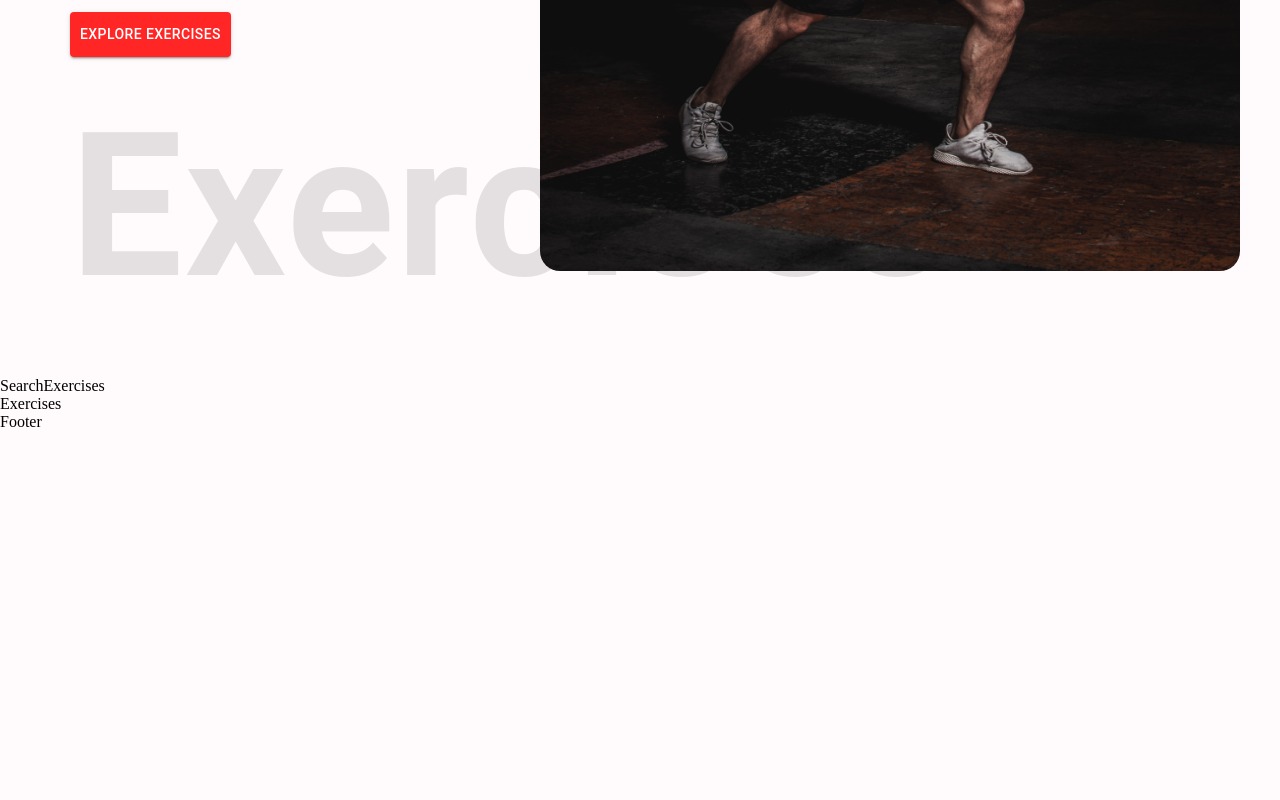
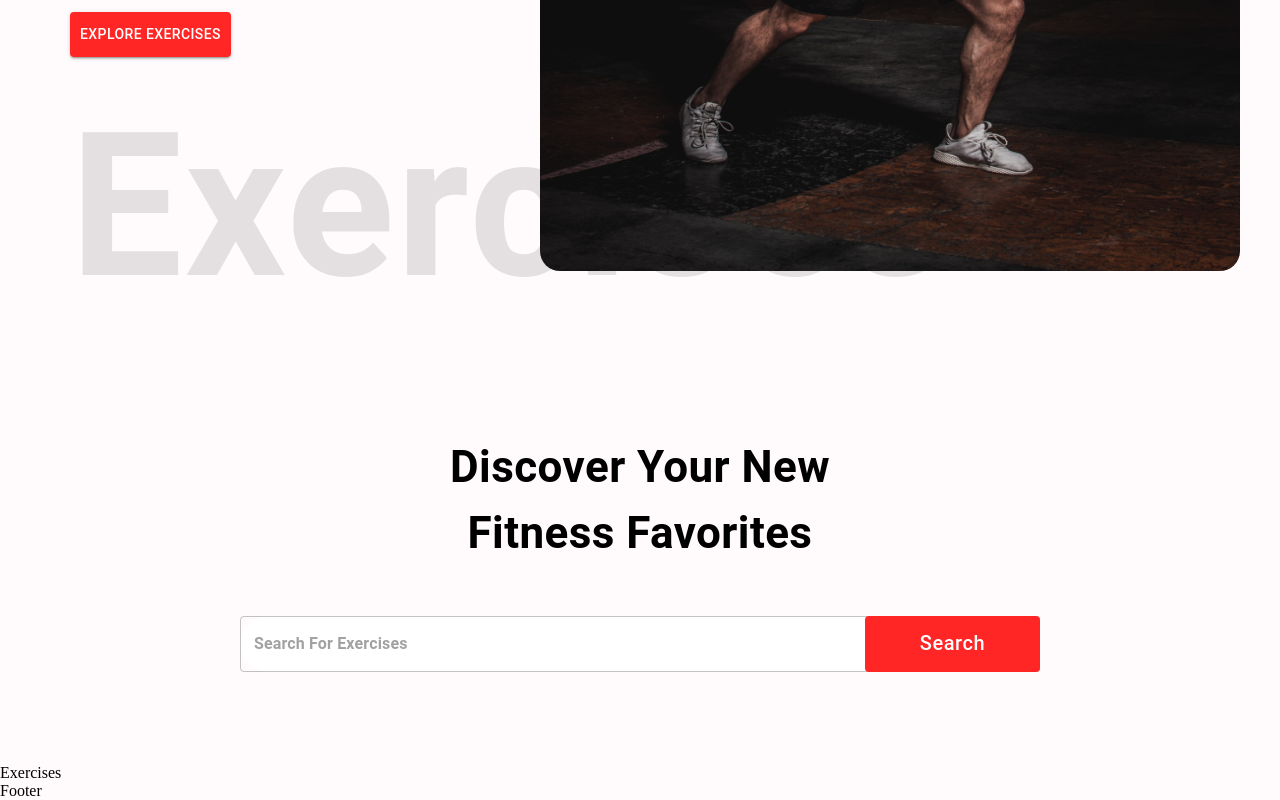
Before and after one commit to garyzhuo/KineticKings, a React (Create React App) app: page / in a window 1280 px wide. Shown: the part 595-1395 px from the top of the page. Before the commit the page ends 1026 px from the top, so only its background shows below. Built offline with nearby package versions, Linux system fonts and the light colour scheme.

Commit message:
Added styling and comments to allow user to follow

```diff
--- a/src/components/SearchExercises.js
+++ b/src/components/SearchExercises.js
@@ -1,8 +1,55 @@
-import React from 'react'
+import React, { useEffect, useState } from 'react'
+import { Box, Button, Stack, TextField, Typography } from '@mui/material'
+
 
 const SearchExercises = () => {
     return (
-        <div>SearchExercises</div>
+        <Stack alignItems='center' mt='37px'
+            justifyContent="center" p="20px">
+            <Typography fontWeight={700} sx={{
+                fontSize: { lg: '44px', xs: '30px' }
+            }}
+                mb='50px' textAlign='center'>
+                Discover Your New <br />
+                Fitness Favorites
+            </Typography>
+            <Box position='relative' mb='72px'>
+                <TextField
+                    sx={{
+                        input: {
+                            fontWeight: '700',
+                            border: 'none',
+                            borderRadius: '4px'
+                        },
+                        width: {
+                            lg: '800px',
+                            xs: '350px'
+                        },
+                        backgroundColor: '#FFF',
+                        borderRadius: '40px'
+                    }}
+                    height='76px'
+                    value=""
+                    onChange={(e) => { }}
+                    placeholder='Search For Exercises'
+                    type='text'
+                />
+                <Button className='search-btn'
+                    sx={{
+                        bgcolor: '#FF2625',
+                        color: '#FFF',
+                        textTransform: 'none',
+                        width: { lg: '175px', xs: '80px' },
+                        fontSize: { lg: '20px', xs: '14px' },
+                        height: '56px',
+                        position: 'absolute',
+                        right: '0'
+                    }}
+                >
+                    Search
+                </Button>
+            </Box>
+        </Stack>
     )
 }
 
```
Also changed, not shown: src/components/HeroBanner.js (+8 -3 lines).
